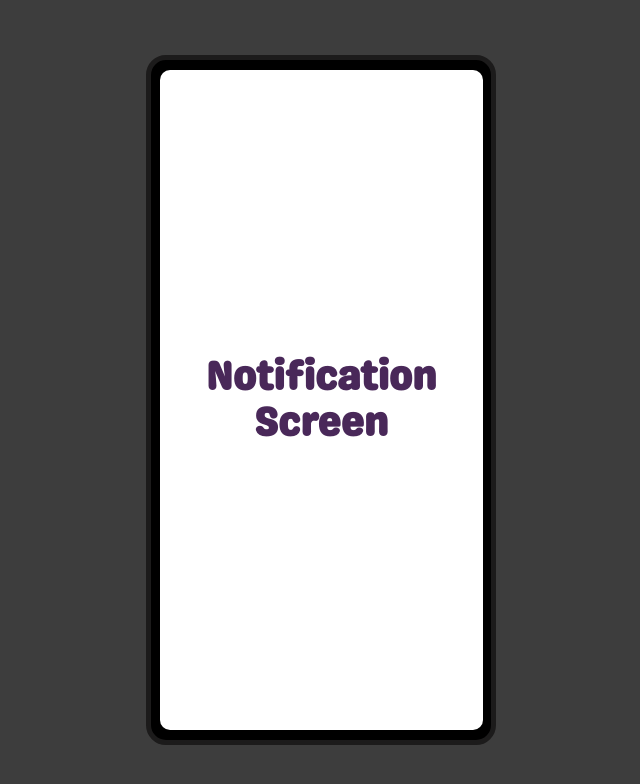
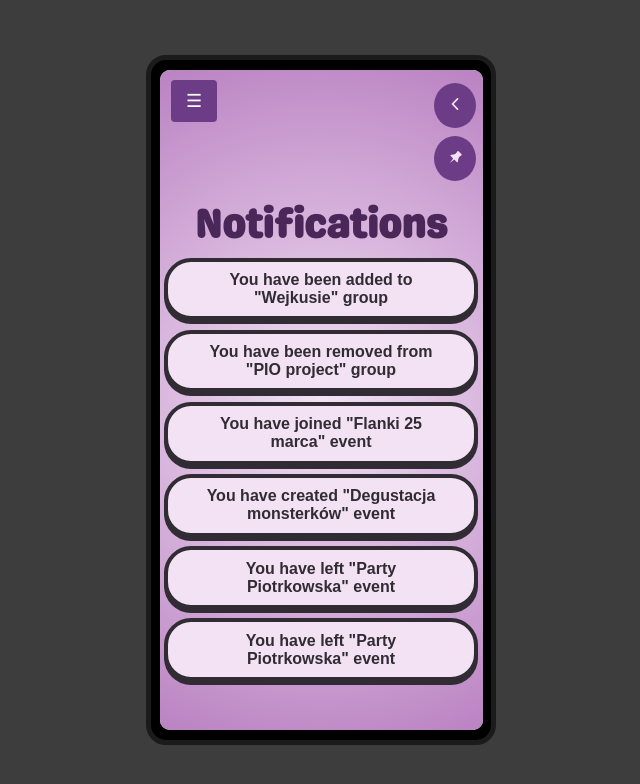
Before and after one commit to DisturbedCherry/TimederMobile, a React (Create React App) app in the folder timedermobile/: page /NotificationScreen in a window 1280 px wide. Shown: the top 784 px of the page, without its empty margins (319-959 px from the left). Built offline with nearby package versions, Linux system fonts and the light colour scheme; the HTML template or start-up script is replaced by a standard one.

Commit message:
Finished Notification Screen

```diff
--- a/timedermobile/src/pages/NotificationScreen/NotificationScreen.css
+++ b/timedermobile/src/pages/NotificationScreen/NotificationScreen.css
@@ -0,0 +1,22 @@
+.notification-screen {
+  background: rgb(242, 226, 244);
+  background: radial-gradient(circle, rgba(242, 226, 244, 1) 0%, rgba(186, 130, 194, 1) 100%);
+  display: flex;
+  flex-direction: column;
+  justify-content: center;
+  align-items: center;
+  position: relative;
+  height: 100%;
+  width: 100vh;
+}
+
+.button-container-notification {
+  position: absolute;
+  top: 20%;
+  width: 97%;
+}
+
+@font-face {
+  font-family: 'Genty Sants';
+  src: url('../../../public/fonts/genty-sans-regular.ttf') format('truetype');
+}
--- a/timedermobile/src/pages/NotificationScreen/NotificationScreen.js
+++ b/timedermobile/src/pages/NotificationScreen/NotificationScreen.js
@@ -1,7 +1,31 @@
+import React from 'react';
+import './NotificationScreen.css';
+import Sidebar from '../../components/Sidebar';
+import BackButton from '../../components/CornerButton';
+import PinButton from '../../components/PinButton';
+import { IoIosArrowBack } from "react-icons/io";
+import { TiPin } from "react-icons/ti";
+import SmallButton from '../../components/SmallButton'
+
 export default function NotificationScreen() {
+  const handleButtonClick = () => {
+    alert('Button clicked!');
+  };
+
   return (
-    <>
-      <h1>Notification Screen</h1>
-    </>
-  )
+    <div className="notification-screen">
+      <BackButton className="back-button" icon={<IoIosArrowBack />} onClick={handleButtonClick}/>
+      <PinButton className="pin-button" icon={<TiPin  />} onClick={handleButtonClick}/>
+      <Sidebar/>
+      <div className='button-container-notification'>
+        <h1>Notifications</h1>
+        <SmallButton text='You have been added to "Wejkusie" group' onClick={handleButtonClick}/>
+        <SmallButton text='You have been removed from "PIO project" group' onClick={handleButtonClick}/>
+        <SmallButton text='You have joined "Flanki 25 marca" event' onClick={handleButtonClick}/>
+        <SmallButton text='You have created "Degustacja monsterków" event' onClick={handleButtonClick}/>
+        <SmallButton text='You have left "Party Piotrkowska" event' onClick={handleButtonClick}/>
+        <SmallButton text='You have left "Party Piotrkowska" event' onClick={handleButtonClick}/>
+      </div>
+    </div>
+  );
 }
```
